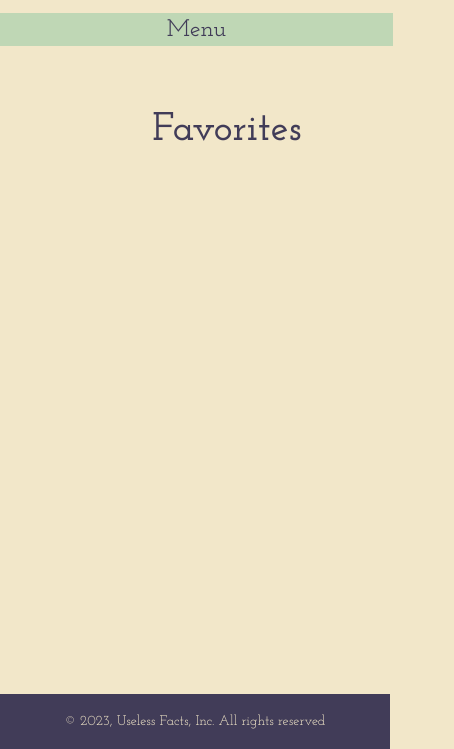
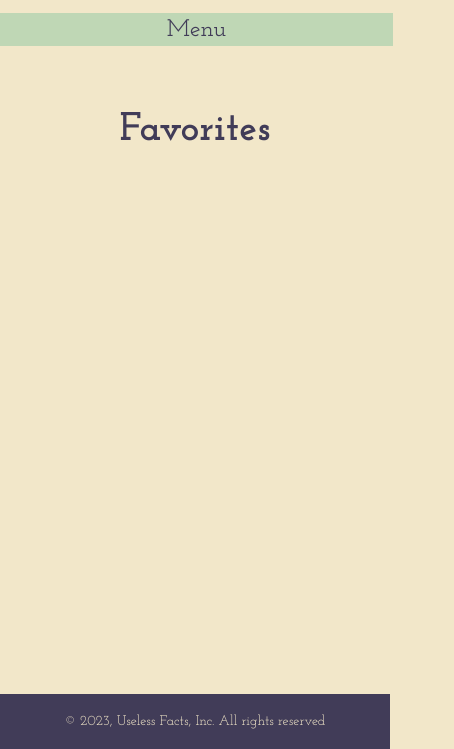
Before and after one commit to ImLauraGS/Useless-Facts, a plain HTML site: page index.html in a window 390 px wide. Both pictures are taken after a click on the button "Favorites". Shown: the part 95-844 px from the top of the page, 454 px wide, since content can reach past the window. Drawn offline with Linux system fonts and the light colour scheme.

Commit message:
css corregido en favoritos y h1

```diff
--- a/src/css/favorites.css
+++ b/src/css/favorites.css
@@ -63,10 +63,12 @@
     }
     .favorites-page h1 {
         text-align: center;
-        font-size: 2.5rem;
-        font-weight: 600;
         height: 4rem;
         width: 100%;
+        padding: 0;
+        color: var(--color_dark_blue);
+        font: var(--font_title);
+        padding-top: 2rem;
     }
     .favorites-facts-group {
         width: 100%;
--- a/src/css/home.css
+++ b/src/css/home.css
@@ -21,6 +21,8 @@ h1{
     padding: 2rem;
     font: var(--font_fact_text);
     color:var(--color_dark_blue);
+    width: 100%;
+    text-align: center;
 }
 
 .fact-home {
--- a/src/css/root.css
+++ b/src/css/root.css
@@ -24,3 +24,7 @@
 body{
     background-color: var(--color_beige);
 }
+ html{
+    height: 100vh;
+    width: 100vw;
+ }
```
